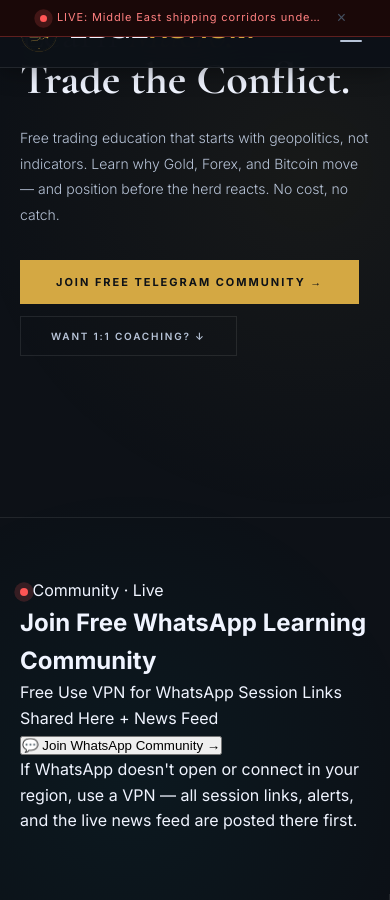
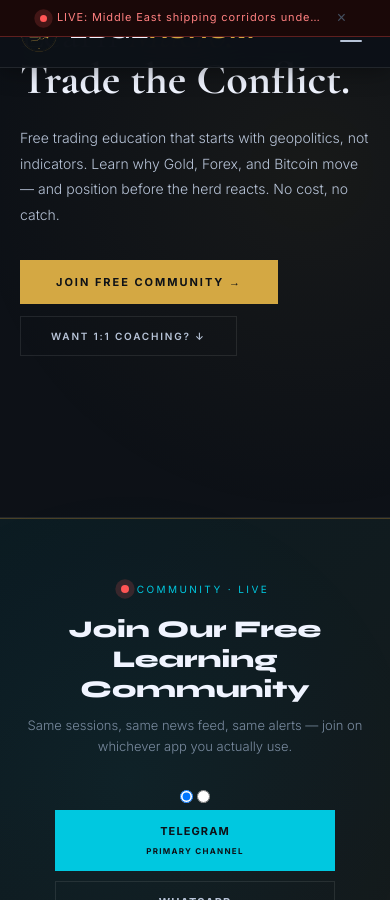
Before and after one commit to edgeaurum5-star/website-CRM, a Jekyll site: the page built from academy.html, in a window 390 px wide and 900 px high, scrolled down 353 px. Built offline with Jekyll 4.4.1, drawn with Linux system fonts in a browser that asks for light colours; a script that is not in the unit is left out; some of the changed text lies outside the part shown.

Commit message:
Update academy.html

```diff
--- a/academy.html
+++ b/academy.html
@@ -21,29 +21,60 @@
     Free trading education that starts with geopolitics, not indicators. Learn why Gold, Forex, and Bitcoin move — and position before the herd reacts. No cost, no catch.
   </p>
   <div style="display:flex;gap:12px;margin-top:32px;flex-wrap:wrap;align-items:center;">
-    <a href="{{ s.telegram_url | default: 'https://t.me/+BIVXclDlKyxlMjI0' }}" target="_blank" rel="noopener"><button class="btn-gold" style="font-size:11px;padding:15px 36px;">Join Free Telegram Community →</button></a>
+    <a href="{{ s.telegram_url | default: 'https://t.me/+BIVXclDlKyxlMjI0' }}" target="_blank" rel="noopener"><button class="btn-gold" style="font-size:11px;padding:15px 36px;">Join Free Community →</button></a>
     <a href="#one-on-one"><button class="btn-outline">Want 1:1 Coaching? ↓</button></a>
   </div>
 </section>
-<!-- WHATSAPP COMMUNITY BANNER -->
-<section class="section whatsapp-banner-section">
-  <div class="whatsapp-banner-inner">
-    <div class="whatsapp-banner-badge">
+
+<!-- COMMUNITY BANNER (TELEGRAM + WHATSAPP TABS) — #1 -->
+<section class="section community-banner-section">
+  <div class="community-banner-inner">
+    <div class="community-banner-badge">
       <span class="pulse"></span>
       <span>Community · Live</span>
     </div>
-    <h2 class="whatsapp-banner-title">Join Free WhatsApp Learning Community</h2>
-    <div class="whatsapp-banner-points">
+    <h2 class="community-banner-title">Join Our Free Learning Community</h2>
+    <p class="community-banner-sub">Same sessions, same news feed, same alerts — join on whichever app you actually use.</p>
+
+    <div class="community-tabs">
+      <input type="radio" name="community-type-1" id="ctab-telegram-1" class="tab-radio" checked>
+      <input type="radio" name="community-type-1" id="ctab-whatsapp-1" class="tab-radio">
+
+      <div class="ctab-buttons">
+        <label for="ctab-telegram-1" class="ctab-btn ctab-btn-telegram">
+          Telegram
+          <span class="ctab-pin">Primary Channel</span>
+        </label>
+        <label for="ctab-whatsapp-1" class="ctab-btn ctab-btn-whatsapp">WhatsApp</label>
+      </div>
+
+      <div class="ctab-panel panel-telegram-1">
+        <div class="community-banner-points">
+          <span class="tb-point tb-point-gold">Free</span>
+          <span class="tb-point tb-point-cyan">Use VPN for Telegram</span>
+          <span class="tb-point tb-point-gold">Session Links + News Feed</span>
+        </div>
+        <a href="{{ s.telegram_url | default: 'https://t.me/+BIVXclDlKyxlMjI0' }}" target="_blank" rel="noopener">
+          <button class="btn-gold community-banner-btn">💬 Join Telegram Community →</button>
+        </a>
+        <p class="community-banner-note">Telegram is our permanent, primary channel — it's always active and the first place session links, alerts, and the live news feed get posted. If it doesn't open in your region, use a VPN.</p>
+      </div>
+
+      <div class="ctab-panel panel-whatsapp-1">
+        <div class="community-banner-points">
           <span class="tb-point tb-point-gold">Free</span>
           <span class="tb-point tb-point-cyan">Use VPN for WhatsApp</span>
-      <span class="tb-point tb-point-gold">Session Links Shared Here + News Feed</span>
+          <span class="tb-point tb-point-gold">Session Links + News Feed</span>
         </div>
         <a href="{{ s.whatsapp_url | default: 'https://chat.whatsapp.com/Dnk81nFxZre1mOrWfxul95' }}" target="_blank" rel="noopener">
-      <button class="btn-green whatsapp-banner-btn">💬 Join WhatsApp Community →</button>
+          <button class="btn-green community-banner-btn">💬 Join WhatsApp Community →</button>
         </a>
-    <p class="whatsapp-banner-note">If WhatsApp doesn't open or connect in your region, use a VPN — all session links, alerts, and the live news feed are posted there first.</p>
+        <p class="community-banner-note">Prefer WhatsApp? This group mirrors everything shared on Telegram. Telegram remains the permanent home base if this group ever needs to be refreshed. If it doesn't open in your region, use a VPN.</p>
+      </div>
+    </div>
   </div>
 </section>
+
 <!-- PROBLEM / SOLUTION -->
 <div style="display:grid;grid-template-columns:1fr 1fr;position:relative;z-index:1;">
   <div style="padding:52px 40px;border-right:1px solid var(--border);border-bottom:1px solid var(--border);">
@@ -114,16 +145,43 @@
   </div>
 </section>
 
-<!-- Telegram COMMUNITY BANNER -->
-<section style="padding:56px 40px;text-align:center;background:linear-gradient(135deg,var(--bg2),rgba(0,200,224,0.05));border-top:1px solid var(--border);border-bottom:1px solid var(--border);position:relative;z-index:1;">
-  <div style="font-size:9px;letter-spacing:0.32em;text-transform:uppercase;color:var(--cyan);margin-bottom:14px;">Free Community</div>
-  <h3 style="font-family:'Cormorant Garamond',serif;font-size:clamp(24px,3vw,34px);font-weight:600;color:var(--t1);margin-bottom:14px;">Everything starts here.</h3>
-  <p style="font-size:13px;color:var(--t2);max-width:480px;margin:0 auto 24px;line-height:1.8;font-weight:300;">
-    Join traders already discussing daily market moves, ask questions, and get a feel for how we think — completely free, no commitment, no upsell waiting on the other side.
-  </p>
+<!-- COMMUNITY BANNER (TELEGRAM + WHATSAPP TABS) — #2 -->
+<section class="section community-banner-section">
+  <div class="community-banner-inner">
+    <div class="community-banner-badge">
+      <span class="pulse"></span>
+      <span>Free Community</span>
+    </div>
+    <h2 class="community-banner-title">Everything starts here.</h2>
+    <p class="community-banner-sub">Join traders already discussing daily market moves, ask questions, and get a feel for how we think — completely free, no commitment, no upsell waiting on the other side.</p>
+
+    <div class="community-tabs">
+      <input type="radio" name="community-type-2" id="ctab-telegram-2" class="tab-radio" checked>
+      <input type="radio" name="community-type-2" id="ctab-whatsapp-2" class="tab-radio">
+
+      <div class="ctab-buttons">
+        <label for="ctab-telegram-2" class="ctab-btn ctab-btn-telegram">
+          Telegram
+          <span class="ctab-pin">Primary Channel</span>
+        </label>
+        <label for="ctab-whatsapp-2" class="ctab-btn ctab-btn-whatsapp">WhatsApp</label>
+      </div>
+
+      <div class="ctab-panel panel-telegram-2">
         <a href="{{ s.telegram_url | default: 'https://t.me/+BIVXclDlKyxlMjI0' }}" target="_blank" rel="noopener">
-  <button class="btn-gold" style="padding:15px 36px;">Join Telegram Channel →</button>
+          <button class="btn-gold community-banner-btn">Join Telegram Channel →</button>
         </a>
+        <p class="community-banner-note">Telegram is our permanent, primary channel — always active, with session links, alerts, and the news feed posted there first.</p>
+      </div>
+
+      <div class="ctab-panel panel-whatsapp-2">
+        <a href="{{ s.whatsapp_url | default: 'https://chat.whatsapp.com/Dnk81nFxZre1mOrWfxul95' }}" target="_blank" rel="noopener">
+          <button class="btn-green community-banner-btn">Join WhatsApp Group →</button>
+        </a>
+        <p class="community-banner-note">Prefer WhatsApp? This group mirrors everything shared on Telegram, which remains the permanent home base.</p>
+      </div>
+    </div>
+  </div>
 </section>
 
 <!-- TESTIMONIALS -->
@@ -146,7 +204,7 @@
 <section style="padding:64px 40px;background:var(--bg2);border-top:1px solid var(--border);position:relative;z-index:1;">
   <div class="sec-label">Frequently Asked</div>
   <div style="max-width:700px;">
-    {% assign faqs = "Do I need trading experience to join?|No. The sessions are designed for all levels. Beginners get the foundational framework; experienced traders add a geopolitical layer to their existing analysis.,What markets do you cover?|Gold (XAU/USD), Bitcoin (BTC/USD), major Forex pairs (EUR/USD, USD/JPY, GBP/USD, AUD/USD), the US Dollar Index (DXY), and Oil (WTI) as a secondary indicator for Gold and Forex positioning.,Is the group session really free?|Yes, completely. There's no hidden cost, no trial period, and nothing you're funneled into afterward. The only paid option is 1:1 coaching, and that's entirely optional.,How do I join a group session?|Join our WhatsApp community — session times and links are shared there, along with daily market discussion in between sessions.,What's the difference between the group session and 1:1?|The group session is free, live, and covers the general framework alongside other traders. The 1:1 session is paid and built around your specific questions, positions, and risk profile." | split:"," %}
+    {% assign faqs = "Do I need trading experience to join?|No. The sessions are designed for all levels. Beginners get the foundational framework; experienced traders add a geopolitical layer to their existing analysis.,What markets do you cover?|Gold (XAU/USD), Bitcoin (BTC/USD), major Forex pairs (EUR/USD, USD/JPY, GBP/USD, AUD/USD), the US Dollar Index (DXY), and Oil (WTI) as a secondary indicator for Gold and Forex positioning.,Is the group session really free?|Yes, completely. There's no hidden cost, no trial period, and nothing you're funneled into afterward. The only paid option is 1:1 coaching, and that's entirely optional.,How do I join a group session?|Join us on Telegram (our permanent channel) or WhatsApp — session times and links are shared in both, along with daily market discussion in between sessions.,What's the difference between the group session and 1:1?|The group session is free, live, and covers the general framework alongside other traders. The 1:1 session is paid and built around your specific questions, positions, and risk profile." | split:"," %}
     {% for faq in faqs %}
       {% assign fparts = faq | split:"|" %}
       {% assign fi = forloop.index %}
@@ -176,6 +234,91 @@
 .mod-hdr{padding:14px 18px;display:flex;justify-content:space-between;align-items:center;cursor:pointer;}
 .mod-toggle{font-size:16px;color:var(--gold);transition:transform 0.3s;flex-shrink:0;}
 .mod-body{padding:0 18px 16px;font-size:12px;line-height:1.8;color:var(--t2);font-weight:300;}
+
+/* COMMUNITY BANNER (TELEGRAM + WHATSAPP TABS) */
+.community-banner-section{
+  border-top:1px solid var(--border-g);
+  border-bottom:1px solid var(--border-g);
+  background:linear-gradient(135deg,rgba(0,200,224,0.06),rgba(212,168,67,0.06));
+  text-align:center;
+  padding:56px 20px;
+  position:relative;z-index:1;
+}
+.community-banner-inner{max-width:720px;margin:0 auto;}
+.community-banner-badge{
+  display:inline-flex;align-items:center;gap:8px;
+  font-size:10px;letter-spacing:0.24em;text-transform:uppercase;
+  color:var(--cyan);margin-bottom:18px;
+}
+.community-banner-title{
+  font-family:'Syne',sans-serif;
+  font-size:clamp(24px,3.6vw,38px);
+  font-weight:800;
+  line-height:1.25;
+  color:var(--t1);
+  margin-bottom:10px;
+}
+.community-banner-sub{
+  font-size:13px;color:var(--t3);font-weight:300;margin-bottom:28px;max-width:520px;margin-left:auto;margin-right:auto;
+}
+.community-banner-points{
+  display:flex;flex-wrap:wrap;justify-content:center;gap:12px;margin-bottom:24px;
+}
+.tb-point{
+  font-family:'Inter',sans-serif;
+  font-weight:800;
+  font-size:13px;
+  letter-spacing:0.02em;
+  padding:10px 18px;
+  border-radius:2px;
+  border:1.5px solid;
+}
+.tb-point-gold{color:var(--gold);border-color:var(--gold);background:rgba(212,168,67,0.08);}
+.tb-point-cyan{color:var(--cyan);border-color:var(--cyan);background:rgba(0,200,224,0.08);}
+.community-banner-btn{font-size:14px;padding:16px 36px;}
+.community-banner-note{
+  margin-top:18px;font-size:12px;line-height:1.7;color:var(--t3);font-weight:300;max-width:520px;margin-left:auto;margin-right:auto;
+}
+.btn-green{background:#25D366;color:#fff;border:none;}
+.btn-green:hover{background:#1ebe5b;}
+
+/* COMMUNITY TABS (Telegram / WhatsApp, side by side) */
+.community-tabs{margin-top:4px;}
+.ctab-buttons{
+  display:flex;align-items:center;justify-content:center;gap:10px;margin-bottom:28px;flex-wrap:wrap;
+}
+.ctab-btn{
+  position:relative;
+  border:1.5px solid var(--border);color:var(--t2);
+  font-family:'Inter',sans-serif;font-weight:700;
+  letter-spacing:0.1em;text-transform:uppercase;
+  font-size:12.5px;
+  padding:14px 30px;
+  cursor:pointer;
+  transition:all 0.2s;user-select:none;
+  display:flex;flex-direction:column;align-items:center;gap:4px;
+}
+.ctab-btn:hover{border-color:var(--cyan);color:var(--cyan);}
+.ctab-pin{
+  font-size:8px;letter-spacing:0.16em;font-weight:800;
+  color:var(--gold);text-transform:uppercase;
+}
+#ctab-telegram-1:checked ~ .ctab-buttons label[for="ctab-telegram-1"],
+#ctab-telegram-2:checked ~ .ctab-buttons label[for="ctab-telegram-2"]{
+  background:var(--cyan);color:#0D1117;border-color:var(--cyan);
+}
+#ctab-telegram-1:checked ~ .ctab-buttons label[for="ctab-telegram-1"] .ctab-pin,
+#ctab-telegram-2:checked ~ .ctab-buttons label[for="ctab-telegram-2"] .ctab-pin{color:#0D1117;}
+#ctab-whatsapp-1:checked ~ .ctab-buttons label[for="ctab-whatsapp-1"],
+#ctab-whatsapp-2:checked ~ .ctab-buttons label[for="ctab-whatsapp-2"]{
+  background:#25D366;color:#fff;border-color:#25D366;
+}
+.ctab-panel{display:none;}
+#ctab-telegram-1:checked ~ .panel-telegram-1{display:block;}
+#ctab-whatsapp-1:checked ~ .panel-whatsapp-1{display:block;}
+#ctab-telegram-2:checked ~ .panel-telegram-2{display:block;}
+#ctab-whatsapp-2:checked ~ .panel-whatsapp-2{display:block;}
+
 @media(max-width:960px){
   section[style*="padding:80px 40px"]{padding:60px 20px!important;}
   div[style*="grid-template-columns:1fr 1fr"]{grid-template-columns:1fr!important;}
@@ -185,6 +328,10 @@
   section[style*="padding:64px 40px"]{padding:44px 20px!important;}
   section[style*="padding:56px 40px"]{padding:40px 20px!important;}
   div[style*="right:-20px"]{display:none!important;}
+}
+@media(max-width:600px){
+  .tb-point{font-size:11.5px;padding:9px 14px;}
+  .ctab-btn{padding:12px 22px;font-size:11px;width:100%;max-width:280px;}
 }
 </style>
 <script>
```
Lines whose indentation alone changed are shown as unchanged.
